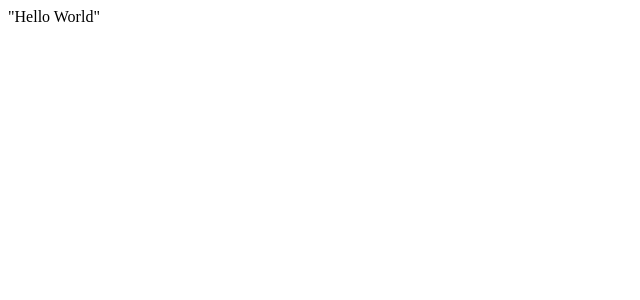
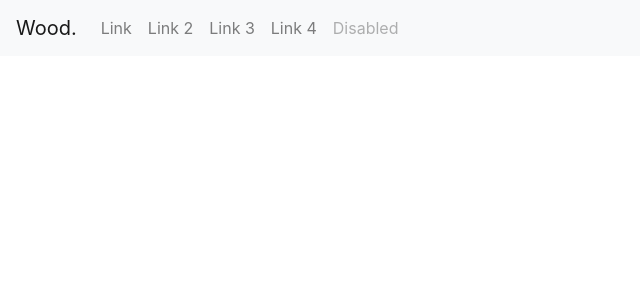
Before and after one commit to amckean12/amckean12.github.io, a React (Create React App) app in the folder simulation-manager/: page / in a window 1280 px wide. Shown: the top 300 px of the page, without its empty margins (0-640 px from the left). Built offline with nearby package versions, Linux system fonts and the light colour scheme.

Commit message:
adds header

```diff
--- a/simulation-manager/src/App.js
+++ b/simulation-manager/src/App.js
@@ -1,9 +1,11 @@
 import React from 'react';
+import Header from './header.jsx';
+
 
 function App() {
   return (
     <div className="App">
-      "Hello World"
+      <Header />
     </div>
   );
 }
--- /dev/null
+++ b/simulation-manager/src/App.scss
@@ -0,0 +1 @@
+@import "~bootstrap/scss/bootstrap";
--- /dev/null
+++ b/simulation-manager/src/header.jsx
@@ -0,0 +1,34 @@
+import React from 'react';
+
+class Header extends React.Component {
+    render(){
+        return(
+            <div className="container-fluid p-0">
+                <nav className="navbar navbar-expand-lg navbar-light bg-light">
+                    <a class="navbar-brand" href="#">Wood.</a>
+                    <div class="collapse navbar-collapse" id="navbarSupportedContent">
+                        <ul class="navbar-nav mr-auto">
+                            <li class="nav-item">
+                                <a class="nav-link" href="#">Link</a>
+                            </li>
+                            <li class="nav-item">
+                                <a class="nav-link" href="#">Link 2</a>
+                            </li>
+                            <li class="nav-item">
+                                <a class="nav-link" href="#">Link 3</a>
+                            </li>
+                            <li class="nav-item">
+                                <a class="nav-link" href="#">Link 4</a>
+                            </li>
+                            <li class="nav-item">
+                                <a class="nav-link disabled" href="#">Disabled</a>
+                            </li>
+                        </ul>
+                    </div>
+                </nav>
+            </div>
+        )
+    }
+}
+
+export default Header;
--- a/simulation-manager/src/index.js
+++ b/simulation-manager/src/index.js
@@ -1,7 +1,9 @@
 import React from 'react';
 import ReactDOM from 'react-dom';
+import './App.scss'
 import App from './App';
 import * as serviceWorker from './serviceWorker';
+
 
 ReactDOM.render(
   <React.StrictMode>
```
